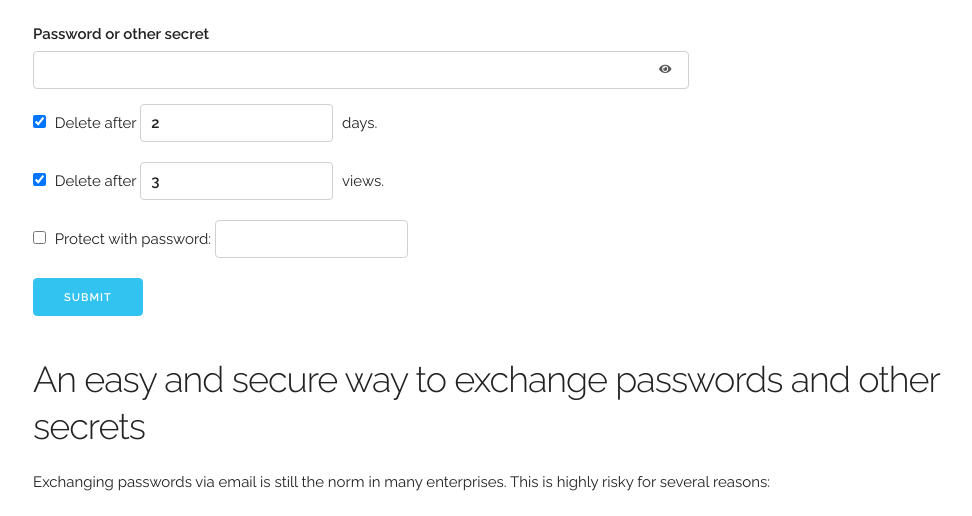
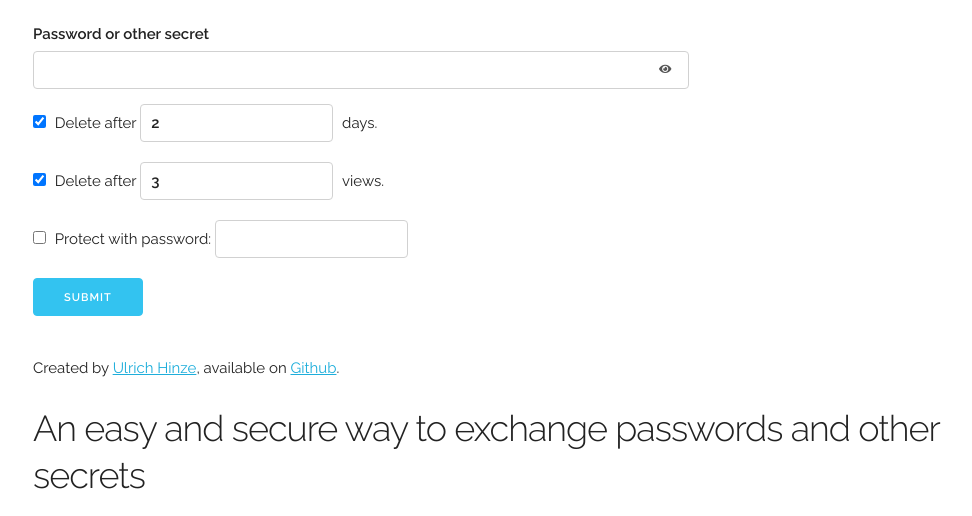
Before and after one commit to uhinze/pwdrop, a plain HTML site: page public/index.html in a window 1280 px wide. Shown: the part 251-767 px from the top of the page, without its empty margins (127-1099 px from the left). Drawn offline with nearby package versions, Linux system fonts and the light colour scheme; some packages are replaced by stand-ins of ours.

Commit message:
Add some links

```diff
--- a/public/index.html
+++ b/public/index.html
@@ -116,9 +116,12 @@
             </div>
           </div>
         </form>
+        <p>
+          Created by <a href="https://wo.hinze.fi?hierhin=li-profile-pwdrop">Ulrich Hinze</a>, available on
+          <a href="https://wo.hinze.fi?hierhin=github-project-pwdrop">Github</a>.
+        </p>
+      </div>
 
-        <!-- Always wrap checkbox and radio inputs in a label and use a <span class="label-body"> inside of it -->
-      </div>
     </div>
 
     <div class="container">
```
Also changed, not shown: public/security.html (+1 -1 lines).
